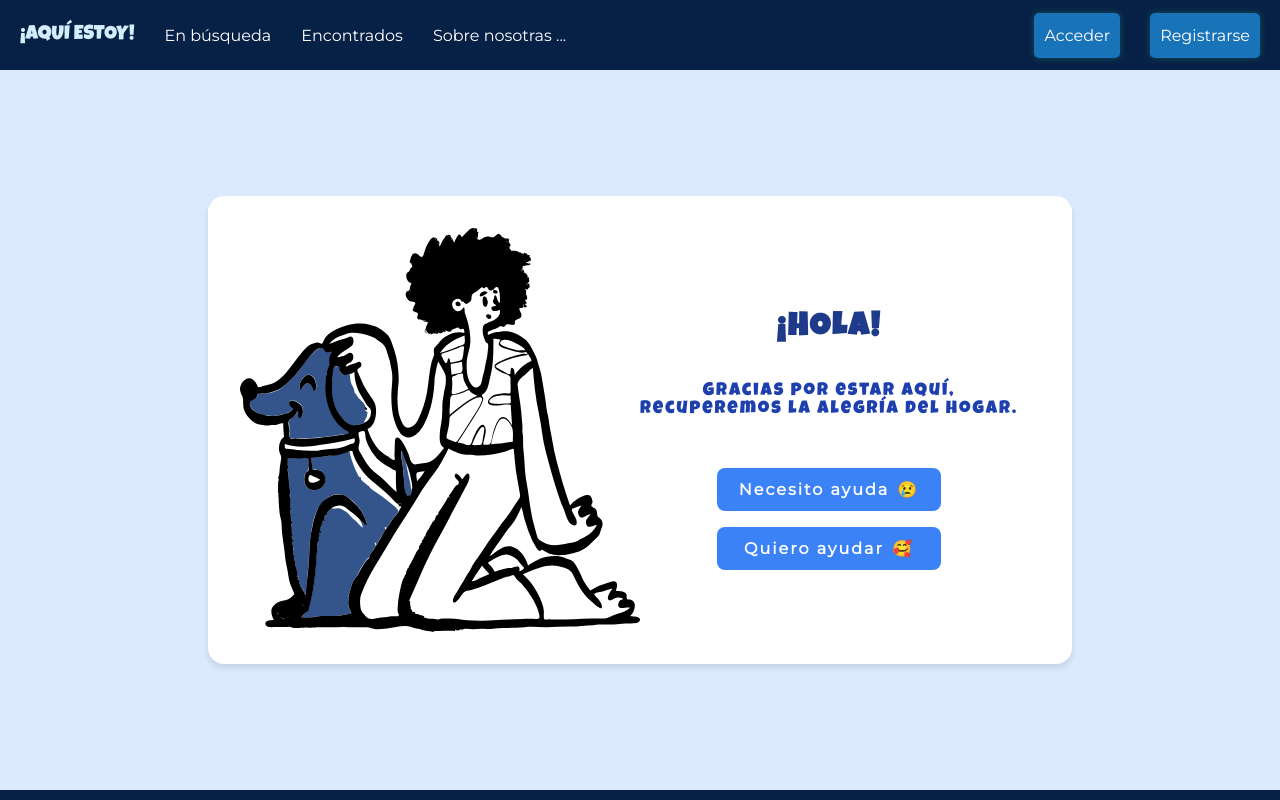
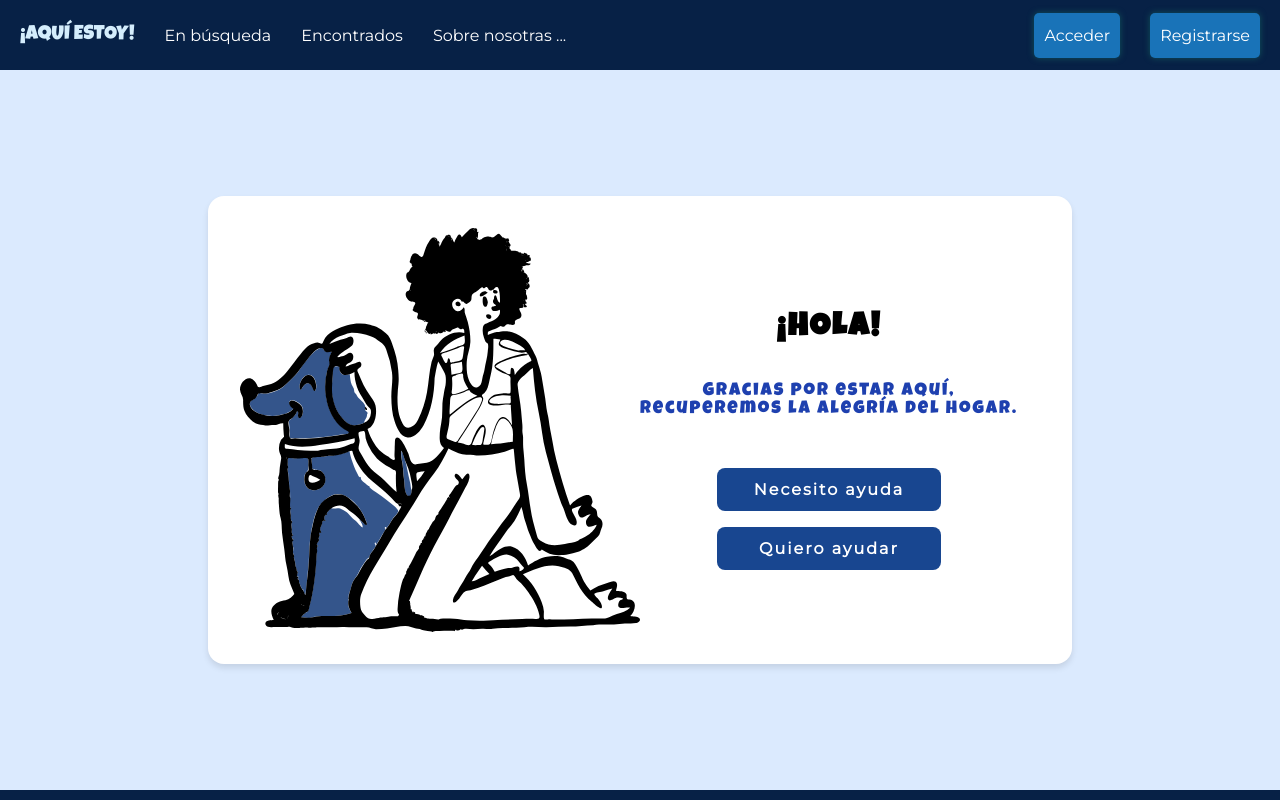
Before and after one commit to AndrewUru/web-aqui-estoy-vue, a Vue app: page / in a window 1280 px wide. Shown: the top 800 px of the page. Built offline with nearby package versions, Linux system fonts and the light colour scheme; no server answers.

Commit message:
cambio de color botones home

```diff
--- a/src/components/MainComponent.vue
+++ b/src/components/MainComponent.vue
@@ -13,20 +13,14 @@
           recuperemos la alegría del hogar.
         </p>
         <div class="button-group">
-          <RouterLink
-          to="/form-lost-animal"
-          class="button"
-        >
-          Necesito ayuda
-          <span>😢</span>
-        </RouterLink>
-        <RouterLink
-          to="/lost-animals"
-          class="button"
-        >
-          Quiero ayudar
-          <span>🥰</span>
-        </RouterLink>
+          <RouterLink to="/form-lost-animal" class="button">
+            Necesito ayuda
+
+          </RouterLink>
+          <RouterLink to="/lost-animals" class="button">
+            Quiero ayudar
+
+          </RouterLink>
         </div>
       </div>
     </div>
@@ -108,7 +102,7 @@ export default {
 .title {
   font-size: 2rem;
   font-weight: bold;
-  color: #1e3a8a;
+  color: var(--color-azul);
 }
 
 .subtitle {
@@ -127,7 +121,7 @@ export default {
 .button {
   width: 200px;
   padding: 0.75rem;
-  background-color: #3b82f6;
+  background-color: #184690;
   color: white;
   border: none;
   border-radius: 0.5rem;
```
